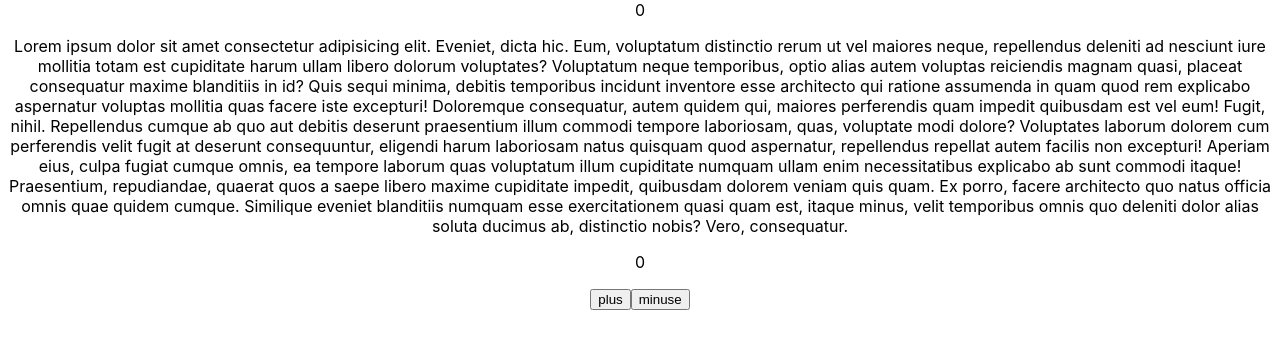
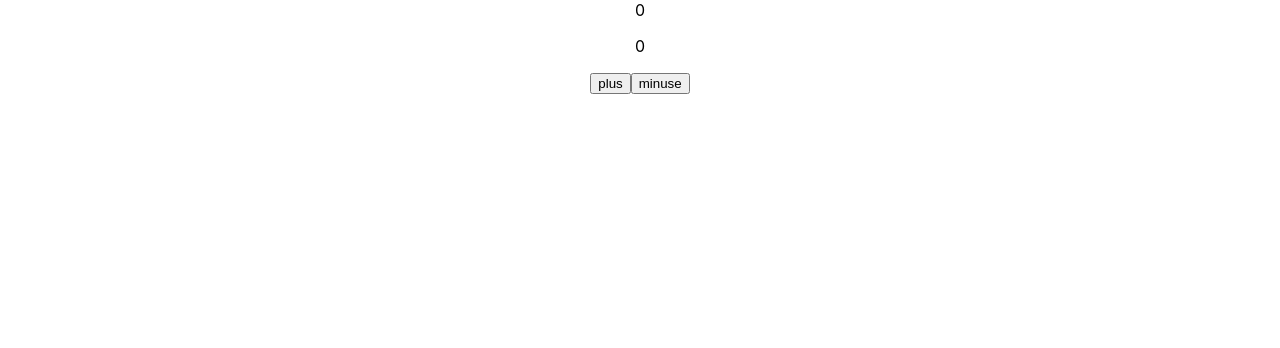
Before and after one commit to FahadMridha/counter_app, a React (Create React App) app: page / in a window 1280 px wide. Shown: the top 348 px of the page. Built offline with nearby package versions, Linux system fonts and the light colour scheme.

Commit message:
p ag added

```diff
--- a/src/component/Child.js
+++ b/src/component/Child.js
@@ -5,30 +5,6 @@ const Child = () => {
   const { count, setCount } = useContext(COUNTER_CONTEXT);
   return (
     <div className="text-center">
-      <p>
-        Lorem ipsum dolor sit amet consectetur adipisicing elit. Eveniet, dicta
-        hic. Eum, voluptatum distinctio rerum ut vel maiores neque, repellendus
-        deleniti ad nesciunt iure mollitia totam est cupiditate harum ullam
-        libero dolorum voluptates? Voluptatum neque temporibus, optio alias
-        autem voluptas reiciendis magnam quasi, placeat consequatur maxime
-        blanditiis in id? Quis sequi minima, debitis temporibus incidunt
-        inventore esse architecto qui ratione assumenda in quam quod rem
-        explicabo aspernatur voluptas mollitia quas facere iste excepturi!
-        Doloremque consequatur, autem quidem qui, maiores perferendis quam
-        impedit quibusdam est vel eum! Fugit, nihil. Repellendus cumque ab quo
-        aut debitis deserunt praesentium illum commodi tempore laboriosam, quas,
-        voluptate modi dolore? Voluptates laborum dolorem cum perferendis velit
-        fugit at deserunt consequuntur, eligendi harum laboriosam natus quisquam
-        quod aspernatur, repellendus repellat autem facilis non excepturi!
-        Aperiam eius, culpa fugiat cumque omnis, ea tempore laborum quas
-        voluptatum illum cupiditate numquam ullam enim necessitatibus explicabo
-        ab sunt commodi itaque! Praesentium, repudiandae, quaerat quos a saepe
-        libero maxime cupiditate impedit, quibusdam dolorem veniam quis quam. Ex
-        porro, facere architecto quo natus officia omnis quae quidem cumque.
-        Similique eveniet blanditiis numquam esse exercitationem quasi quam est,
-        itaque minus, velit temporibus omnis quo deleniti dolor alias soluta
-        ducimus ab, distinctio nobis? Vero, consequatur.
-      </p>
       <p>{count}</p>
       <button onClick={() => setCount(count + 1)}>plus</button>
       <button onClick={() => setCount((prvState) => prvState - 1)}>
```
